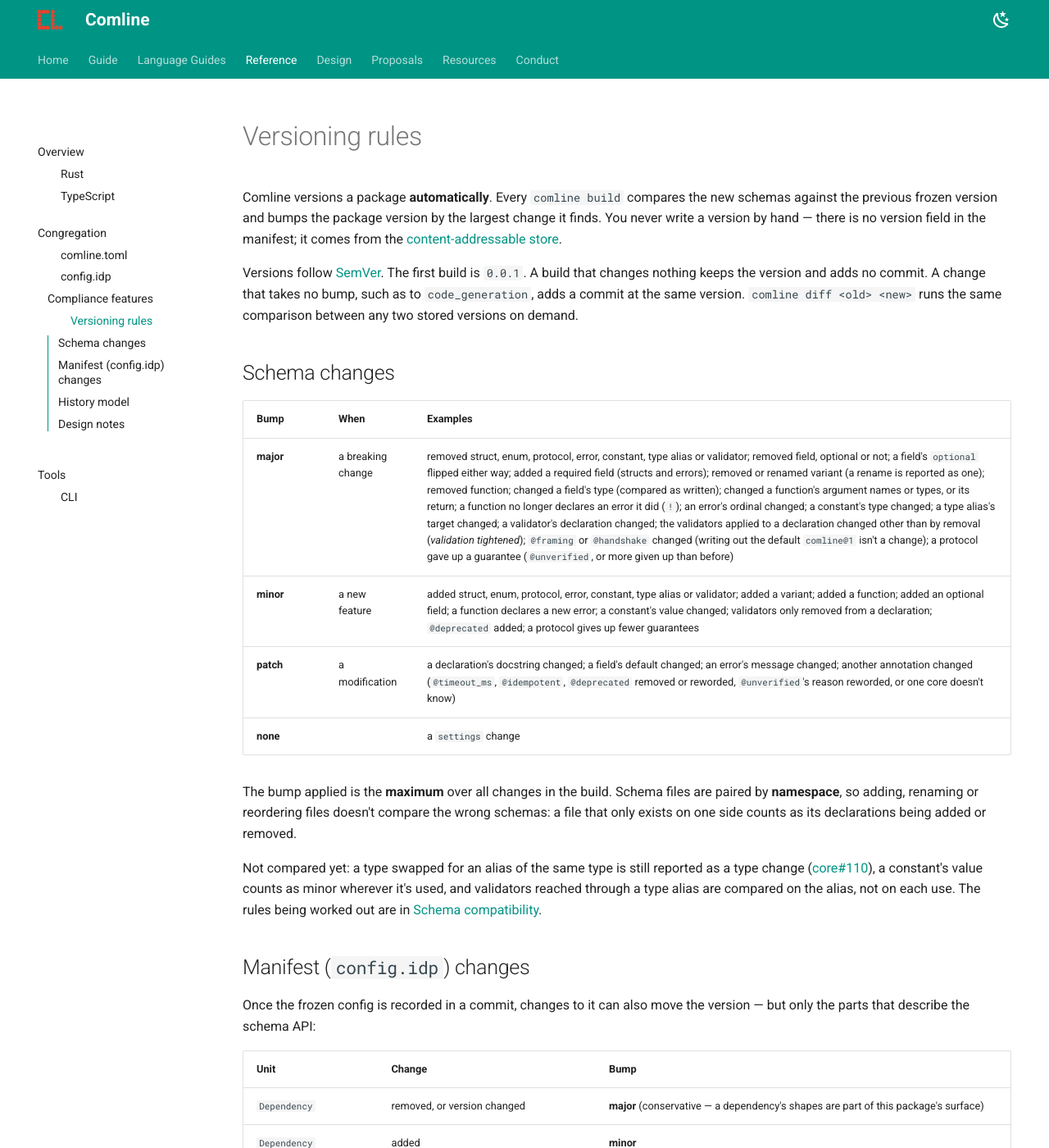
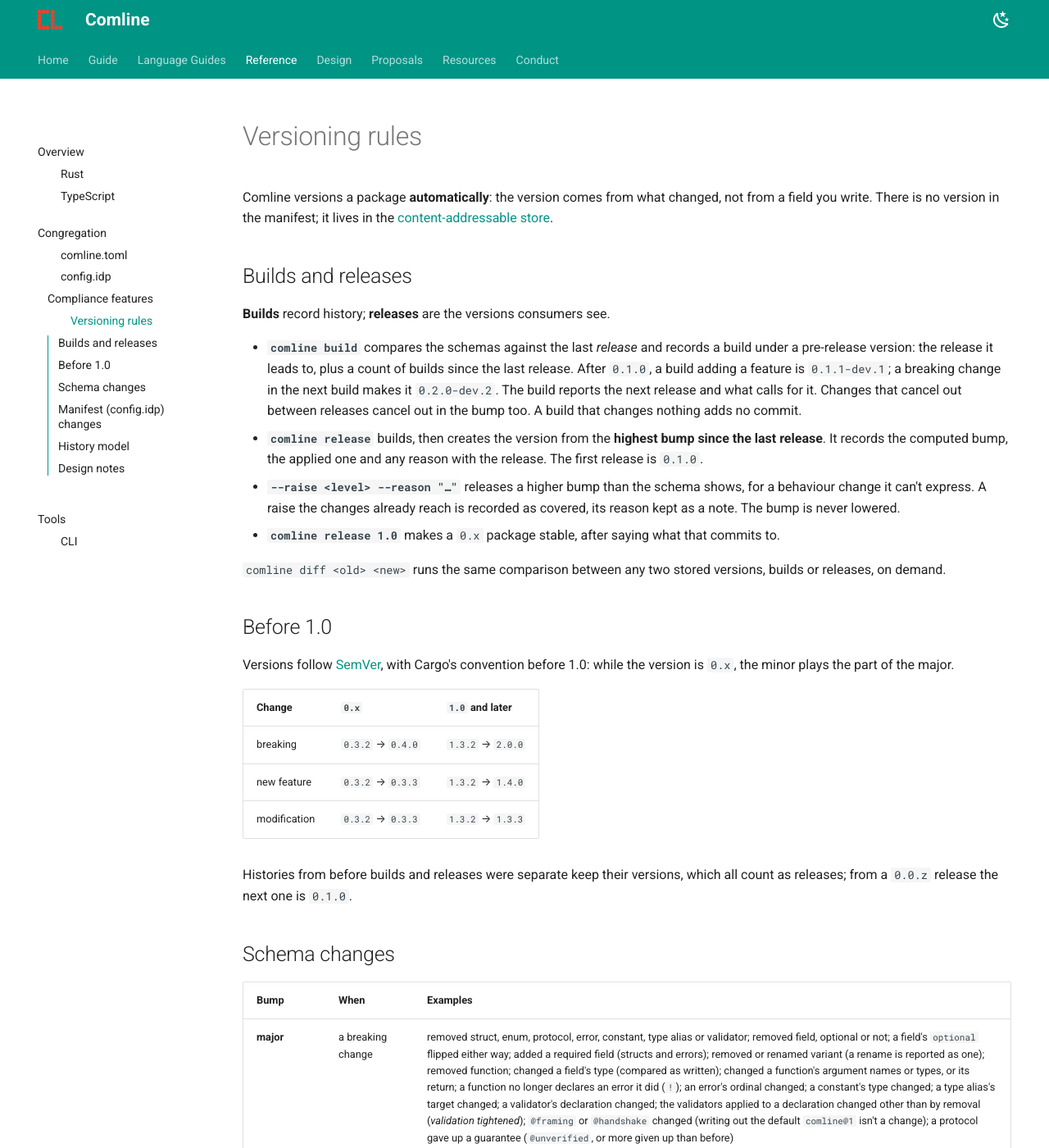
Before and after one commit to ComlineProject/docs, an MkDocs documentation site: the page built from docs/docs/reference/versioning.md, in a window 1280 px wide and 1400 px high. Shown: the whole window at 82% size. Built offline with MkDocs 1.6.1 and Material for MkDocs 9.7.7, drawn with Linux system fonts in a browser that asks for light colours; the version menu is left out.

Commit message:
docs: builds and releases, comline release

```diff
--- a/docs/docs/reference/versioning.md
+++ b/docs/docs/reference/versioning.md
@@ -1,16 +1,46 @@
 # Versioning rules
 
-Comline versions a package **automatically**. Every `comline build` compares the
-new schemas against the previous frozen version and bumps the package version by
-the largest change it finds. You never write a version by hand — there is no
-version field in the manifest; it comes from the
-[content-addressable store](../guide/ir/cas.md).
+Comline versions a package **automatically**: the version comes from what
+changed, not from a field you write. There is no version in the manifest; it
+lives in the [content-addressable store](../guide/ir/cas.md).
 
-Versions follow [SemVer](https://semver.org/). The first build is `0.0.1`. A
-build that changes nothing keeps the version and adds no commit. A change that
-takes no bump, such as to `code_generation`, adds a commit at the same version.
+## Builds and releases
+
+**Builds** record history; **releases** are the versions consumers see.
+
+- **`comline build`** compares the schemas against the last *release* and
+  records a build under a pre-release version: the release it leads to, plus
+  a count of builds since the last release. After `0.1.0`, a build adding a
+  feature is `0.1.1-dev.1`; a breaking change in the next build makes it
+  `0.2.0-dev.2`. The build reports the next release and what calls for it.
+  Changes that cancel out between releases cancel out in the bump too. A build
+  that changes nothing adds no commit.
+- **`comline release`** builds, then creates the version from the **highest
+  bump since the last release**. It records the computed bump, the applied
+  one and any reason with the release. The first release is `0.1.0`.
+- **`--raise <level> --reason "…"`** releases a higher bump than the schema
+  shows, for a behaviour change it can't express. A raise the changes already
+  reach is recorded as covered, its reason kept as a note. The bump is never
+  lowered.
+- **`comline release 1.0`** makes a `0.x` package stable, after saying what
+  that commits to.
+
 `comline diff <old> <new>` runs the same comparison between any two stored
-versions on demand.
+versions, builds or releases, on demand.
+
+## Before 1.0
+
+Versions follow [SemVer](https://semver.org/), with Cargo's convention before
+1.0: while the version is `0.x`, the minor plays the part of the major.
+
+| Change | `0.x` | `1.0` and later |
+|---|---|---|
+| breaking | `0.3.2` → `0.4.0` | `1.3.2` → `2.0.0` |
+| new feature | `0.3.2` → `0.3.3` | `1.3.2` → `1.4.0` |
+| modification | `0.3.2` → `0.3.3` | `1.3.2` → `1.3.3` |
+
+Histories from before builds and releases were separate keep their versions,
+which all count as releases; from a `0.0.z` release the next one is `0.1.0`.
 
 ## Schema changes
 
@@ -59,7 +89,7 @@ git-inspired, no branches, never rewritten — so any past version stays
 reproducible.
 
 Nothing else holds this history — there is no `publish` yet — so losing
-`.comline/` means the next build starts over at `0.0.1`, with no undo.
+`.comline/` means the next build starts over at `0.1.0-dev.1`, with no undo.
 `comline clean` leaves it alone; only **`comline reset`** deletes it, behind a
 typed confirmation (or `--force`). See
 [the `clean` / `reset` split](../design/ir-generation.md#the-clean-reset-split).
```
Also changed, not shown: docs/docs/getting-started.md (+5 -3 lines), docs/docs/guide/index.md (+3 -2 lines), docs/docs/proposals/schema-compatibility.md (+6 -0 lines), docs/docs/reference/cli.md (+3 -2 lines), docs/docs/reference/congregation/comline-toml.md (+2 -2 lines).
